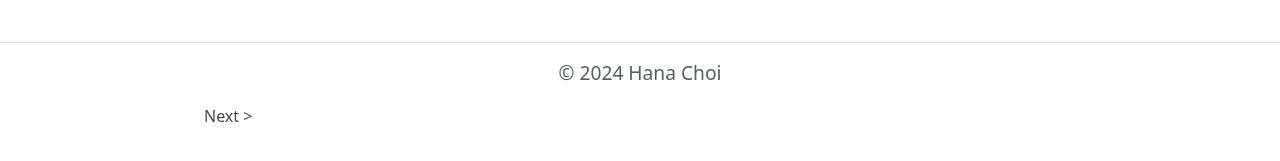
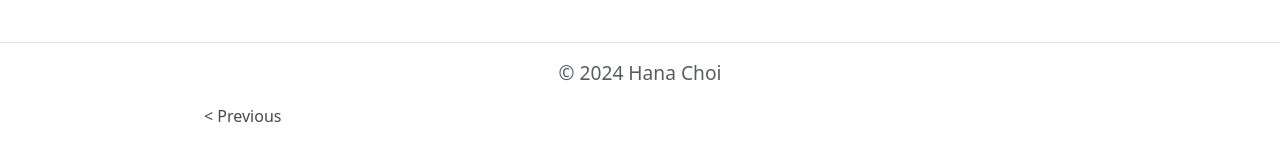
Before and after one commit to hchoi6613/hchoi6613.github.io, a Jekyll site: the page built from _posts/2021-08-01-risd-museum.md, in a window 1280 px wide. Shown: the part 732-893 px from the top of the page. Built offline with Jekyll 4.4.1, drawn with Linux system fonts in a browser that asks for light colours.

Commit message:
Adjust next and previous links

```diff
--- a/_includes/footer.html
+++ b/_includes/footer.html
@@ -6,15 +6,14 @@
         </p>
         {% if page.layout == "post" %}
         <div class="d-flex justify-content-between">
+            {% if page.next %}
+            <a href="{{ page.next.url }}">&lt Previous</a>
+            {% endif %}
             {% if page.previous %}
-            <a href="{{ page.previous.url }}">&lt; Previous</a>
-            {% endif %}
-            {% if page.next %}
-            <a href="{{ page.next.url }}">Next &gt;</a>
+            <a href="{{ page.previous.url }}" class="ms-auto">Next &gt</a>
             {% endif %}
         </div>
         {% endif %}
     </div>
-
 </footer>
 </div>
--- a/_layouts/default.html
+++ b/_layouts/default.html
@@ -13,6 +13,7 @@
   <link rel="stylesheet" href="{{ site.baseurl }}/assets/css/base.css">
   <link rel="stylesheet" href="{{ site.baseurl }}/assets/css/button.css">
   <link rel="stylesheet" href="{{ site.baseurl }}/assets/css/card.css">
+  <link rel="stylesheet" href="{{ site.baseurl }}/assets/css/footer.css">
   <!-- <link rel="stylesheet" href="{{ site.baseurl }}/assets/css/cursor.css"> -->
   <link rel="stylesheet" href="{{ site.baseurl }}/assets/css/navbar.css">
   <!-- <script src="{{ site.baseurl }}/assets/js/cursor.js"></script> -->
--- a/assets/css/base.css
+++ b/assets/css/base.css
@@ -1,11 +1,6 @@
 /* * {
     cursor: none;
 } */
-
-footer a{
-    text-decoration: none;
-    color: #484848 !important;
-}
 
 body{
     color: #484848;
--- /dev/null
+++ b/assets/css/footer.css
@@ -0,0 +1,13 @@
+footer .d-flex a {
+    text-decoration: none;
+    color: #484848;
+}
+
+footer .d-flex .ms-auto {
+    margin-left: auto;
+}
+
+footer a{
+    text-decoration: none;
+    color: #484848 !important;
+}
```
